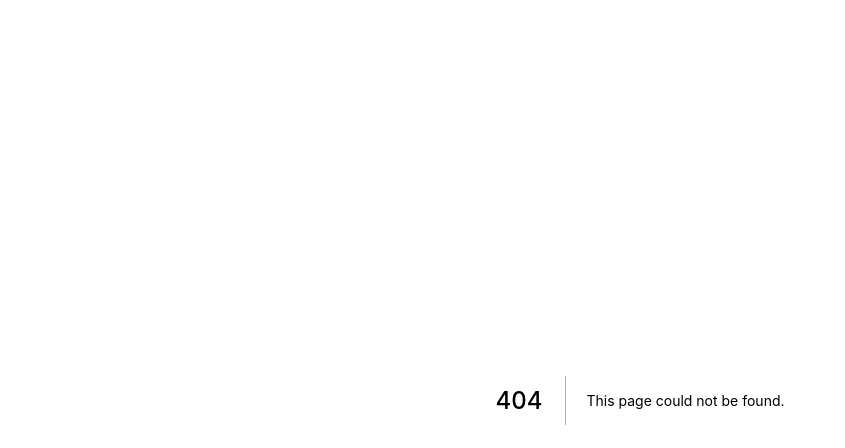
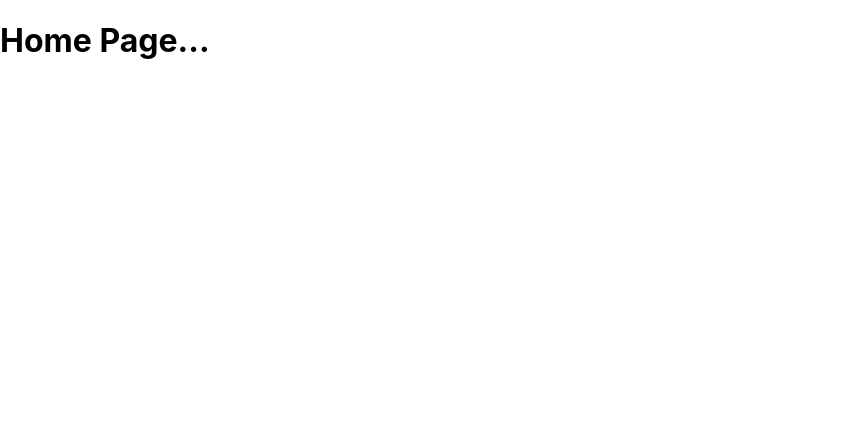
Before and after one commit to CamiloPenagos99/front-crm-next-graphql, a Next.js app: page /home in a window 1280 px wide. Before the commit this address had no page. Shown: the top 448 px of the page, without its empty margins (0-845 px from the left). Built offline with nearby package versions, Linux system fonts and the light colour scheme.

Commit message:
feat: Initial commit front app

```diff
--- /dev/null
+++ b/pages/home.jsx
@@ -0,0 +1,5 @@
+const Home = () => {
+  return <h1>Home Page...</h1>;
+};
+
+export default Home;
```
